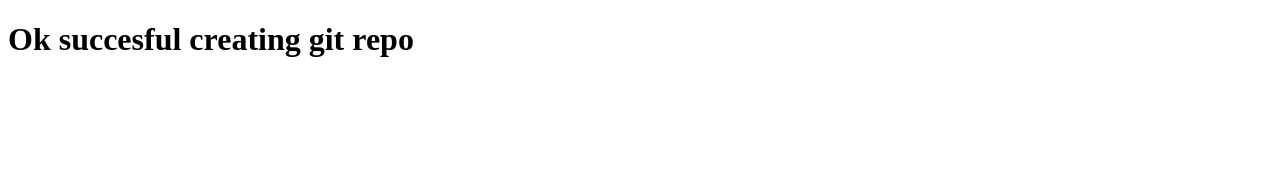
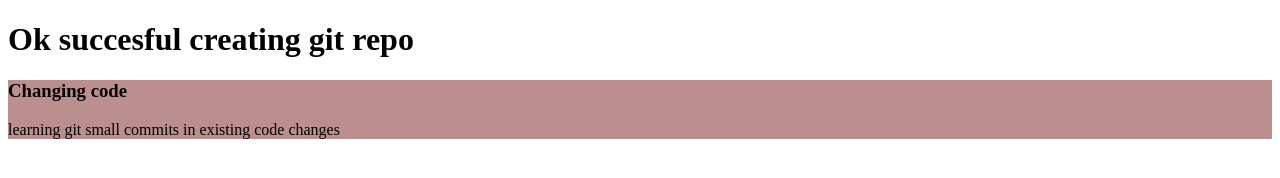
Before and after one commit to FarhanTanveer06/my-first-github-repo, a plain HTML site: page index.html in a window 1280 px wide. Drawn offline with Linux system fonts and the light colour scheme.

Commit message:
added code changes

```diff
--- a/index.html
+++ b/index.html
@@ -4,9 +4,16 @@
     <meta charset="UTF-8">
     <meta name="viewport" content="width=device-width, initial-scale=1.0">
     <title>My first git repo</title>
+    <link rel="stylesheet" href="styles/index.css">
     <h1> Ok succesful creating git repo</h1>
 </head>
 <body>
+    <div>
+        <h3>
+            Changing code
+        </h3>
+        <p>learning git small commits in existing code changes</p>
+    </div>
 
 </body>
 </html>
--- /dev/null
+++ b/styles/index.css
@@ -0,0 +1,3 @@
+div{
+    background-color: rosybrown;
+}
```
